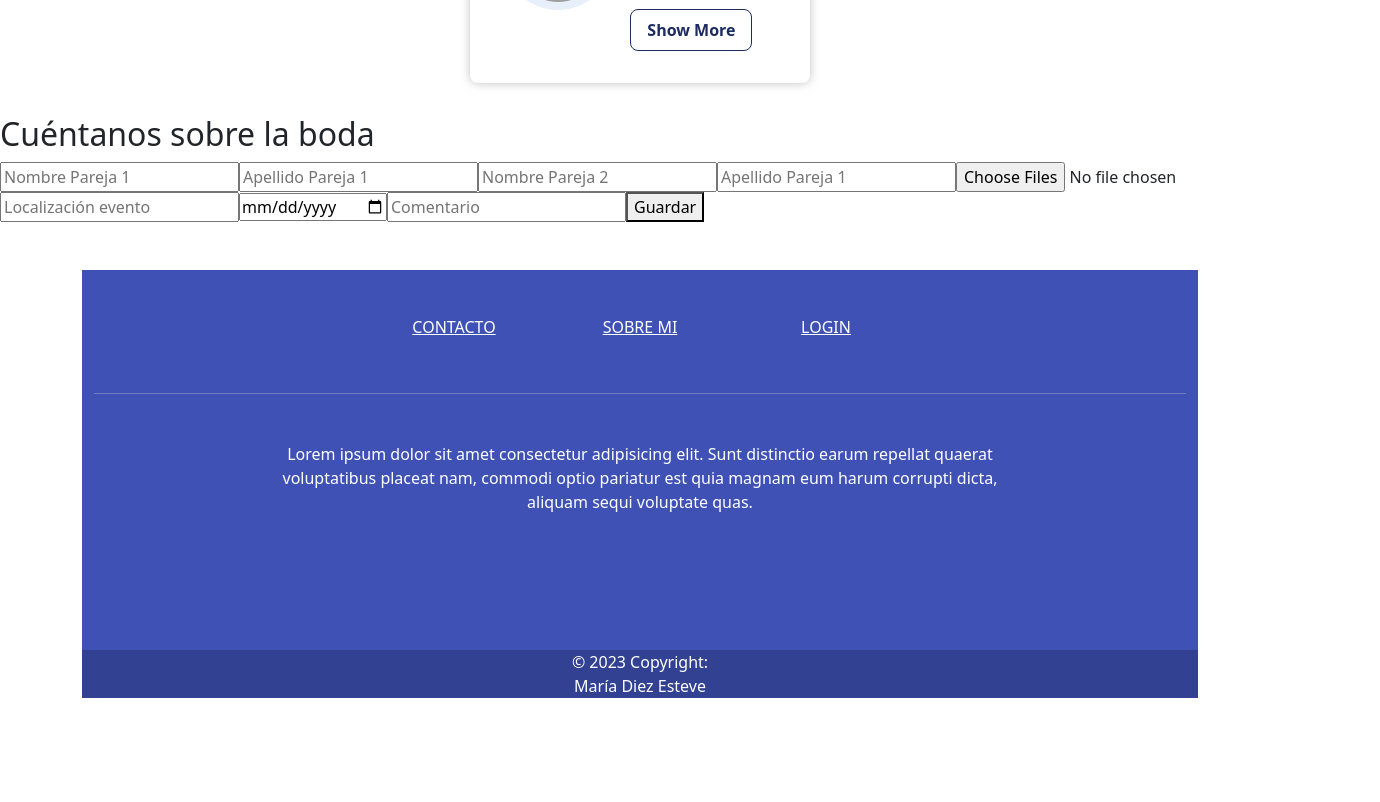
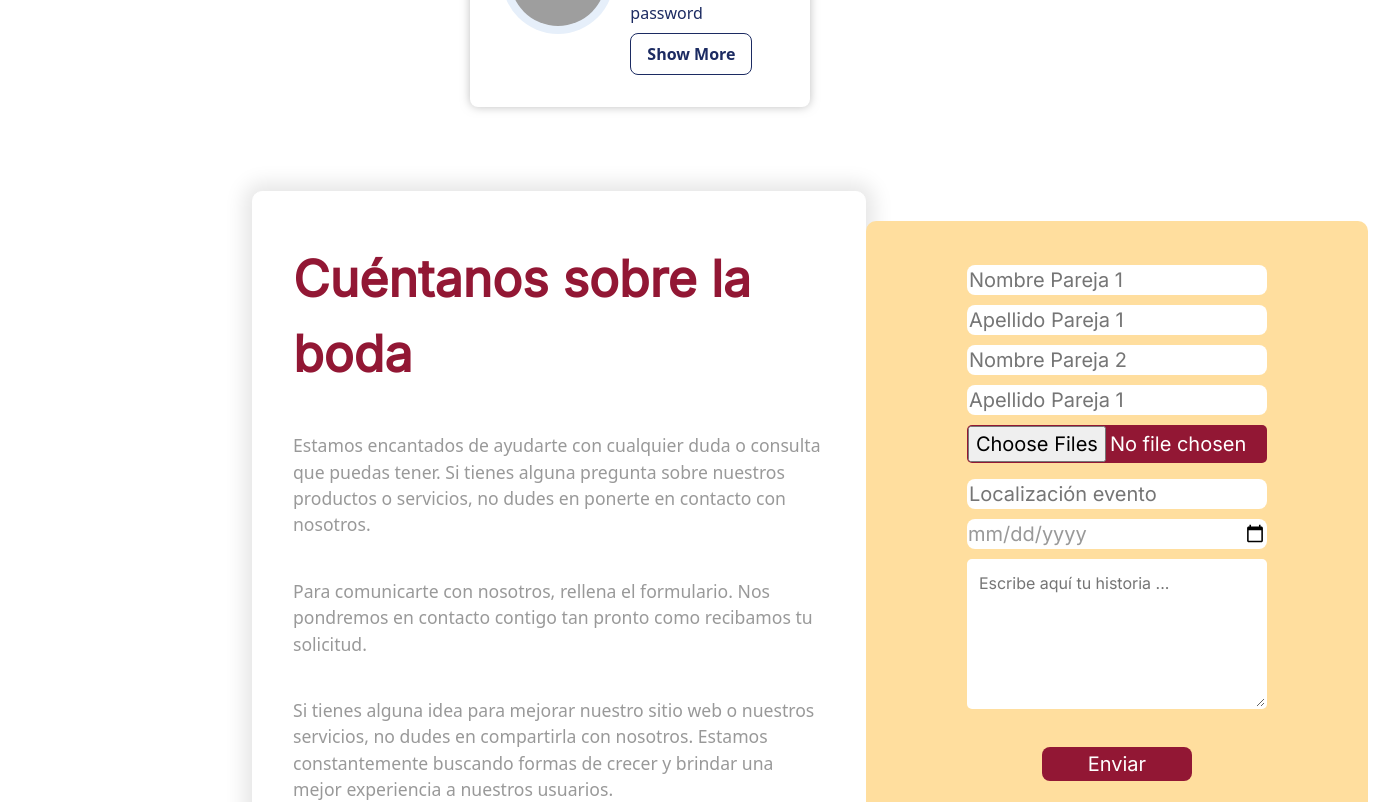
Before and after one commit to MariaDiezEsteve/invitaclick-front, a Vue app: page /profile in a window 1280 px wide. Shown: the part 200-1002 px from the top of the page, 1380 px wide, since content can reach past the window. Before the commit the page ends 946 px from the top, so only its background shows below. Built offline with nearby package versions, Linux system fonts and the light colour scheme; grey boxes are pictures that could not be loaded.

Commit message:
incluido el formulario de contacto, funcionando, ok

```diff
--- a/src/components/Cards/HowtogetitCard.vue
+++ b/src/components/Cards/HowtogetitCard.vue
@@ -1,4 +1,7 @@
 <template>
+  <div>
+        <h2 id="title-how-to-get-it">Como comprar</h2>
+    </div>
     <section class="hero-section">
         <div class="card-grid">
             <a class="card" href="#">
--- a/src/components/Cards/ModelsCard.vue
+++ b/src/components/Cards/ModelsCard.vue
@@ -1,6 +1,6 @@
 <template>
     <div>
-        <h1>Modelos para elegir</h1>
+        <h2 id="title-design-models">Modelos para elegir</h2>
     </div>
     <section class="hero-section">
         <div class="card">
--- a/src/components/Form/ContactmeForm.vue
+++ b/src/components/Form/ContactmeForm.vue
@@ -8,22 +8,19 @@
           <div class="eula">Si tienes alguna idea para mejorar nuestro sitio web o nuestros servicios, no dudes en compartirla con nosotros. Estamos constantemente buscando formas de crecer y brindar una mejor experiencia a nuestros usuarios.</div>
         </div>
         <div class="right">
-          <div class="form">
+          <form @submit.prevent>
             <label for="nombre">Nombre</label>
-            <input type="text" id="nombre" />
+            <input type="text" id="nombre" v-model="formData.name" />
             <!-- v-model="" -->
             <label for="telefono">Teléfono</label>
-            <input type="tel" id="telefono" />
+            <input type="tel" id="telefono" v-model="formData.phone" />
             <!-- v-model="" -->
             <label for="email">Email</label>
-            <input type="email" id="email" />
-            <!-- v-model="" -->
+            <input type="email" id="email" v-model="formData.email" />
             <label for="comentario">Pregúntanos</label>
-            <textarea rows="4" cols="70" name="textarea" placeholder="Escribe aquí..." maxlength="1000"></textarea>
-
-            <!-- v-model="" -->
-            <input type="submit" id="submit" value="Enviar" />
-          </div>
+            <textarea rows="4" cols="70" name="textarea" placeholder="Escribe aquí..." maxlength="1000" v-model="formData.question"></textarea>
+            <input type="submit" id="submit" @click="submitDataContact" value="Enviar" />
+          </form>
         </div>
       </div>
     </div>
@@ -37,6 +34,40 @@
 //   onMounted(() => {
 //    ;
 //   });
+
+import axios from 'axios';
+import { reactive} from 'vue';
+
+const formData = reactive({
+  "name": "",
+  "email": "",
+  "phone": "",
+  "question": ""
+});
+
+
+const submitDataContact = async () => {
+  console.log("esto es nombre", formData.name)
+  console.log("esto es email", formData.email)
+  console.log("esto es phone", formData.phone)
+  console.log("esto es question", formData.question)
+  let isError = false;
+  try {
+   await axios.post("http://127.0.0.1:5000/contact/create", {
+      name: formData.name,
+      email: formData.email,
+      phone: formData.phone,
+      question: formData.question,
+    });
+
+    location.reload();
+  } catch (error) {
+    isError = true;
+    console.error(error);
+  }
+
+  return isError;
+};
 
   </script>
 
@@ -132,7 +163,7 @@
     width: 150%;
   }
 }
-.form {
+form {
     position: absolute;
     top: 48%;
     left: 50%;
--- a/src/components/Form/CreatedataForm.vue
+++ b/src/components/Form/CreatedataForm.vue
@@ -1,25 +1,34 @@
 <template>
-    <div>
-    <h2>Cuéntanos sobre la boda</h2>
-    <form @submit.prevent="submitData">
+  <div class="page">
+    <div class="container">
+      <div class="left">
+            <div class="login">Cuéntanos sobre la boda</div>
+            <div class="eula">Estamos encantados de ayudarte con cualquier duda o consulta que puedas tener. Si tienes alguna pregunta sobre nuestros productos o servicios, no dudes en ponerte en contacto con nosotros.</div>
+            <div class="eula">Para comunicarte con nosotros, rellena el formulario. Nos pondremos en contacto contigo tan pronto como recibamos tu solicitud.</div>
+            <div class="eula">Si tienes alguna idea para mejorar nuestro sitio web o nuestros servicios, no dudes en compartirla con nosotros. Estamos constantemente buscando formas de crecer y brindar una mejor experiencia a nuestros usuarios.</div>
+      </div>
+      <div class="right">
+        <form @submit.prevent>
             <input type="text" v-model="formData.name_one" placeholder="Nombre Pareja 1">
             <input type="text" v-model="formData.lastname_one" placeholder="Apellido Pareja 1">
             <input type="text" v-model="formData.name_two" placeholder="Nombre Pareja 2">
             <input type="text" v-model="formData.lastname_two" placeholder="Apellido Pareja 1">
-      <input type="file" ref="fileInput" multiple @change="handleFiles($event)">
+            <div class="upload-container">
+                <input type="file" class="file" ref="fileInput" multiple @change="handleFiles($event)">
+            </div>
             <input type="text" v-model="formData.event_location" placeholder="Localización evento">
             <input type="date" v-model="formData.event_date" placeholder="Día del evento">
-      <input type="text" v-model="formData.comment" placeholder="Comentario">
-      <button>Guardar</button>
+            <textarea rows="4" cols="70" name="textarea" placeholder="Escribe aquí tu historia ..." maxlength="1000"  v-model="formData.comment"></textarea>
+            <input type="submit" id="submit" @click="submitDataFrom" value="Enviar" />
           </form>
+      </div>
+    </div>
   </div>
 </template>
 
 <script setup>
 import axios from 'axios';
 import { reactive, ref } from 'vue';
-
-const fileInput = ref(null);
 
 const formData = reactive({
   "name_one": "",
@@ -31,49 +40,36 @@ const formData = reactive({
   "comment": "",
 });
 
-let jsonData = ref(null);
+const  imageFiles = ref([]);
 
 const handleFiles = (event) => {
 const files = event.target.files;
-  if (files.length === 0) {
-    console.log('No se seleccionaron archivos.');
-    return;
-  }
-
-  const photosData = [];
-
-  for (let i = 0; i < files.length; i++) {
-    const file = files[i];
-    const reader = new FileReader();
-
-    reader.onload = function (event) {
-      const photoData = {
-        name: file.name,
-        type: file.type,
-        size: file.size,
-        dataURL: event.target.result
+imageFiles.value = Array.from(files);
+console.log('description', imageFiles.value);
 };
 
-      photosData.push(photoData);
 
-      if (photosData.length === files.length) {
-        const dataToSave = {
-          photos: photosData
+
+
+const submitDataFrom = async () => {
+  let isError = false;
+  const filePromises = imageFiles.value.map(file => {
+  return new Promise((resolve, reject) => {
+    const reader = new FileReader();
+    reader.onload = (event) => {
+      // Obtener los datos del archivo leído
+      const fileData = event.target.result;
+      resolve(fileData);
     };
-
-        jsonData.value = JSON.stringify(dataToSave);
-        console.log("imagenes guardadas", jsonData);
-      }
+    reader.onerror = (error) => {
+      reject(error);
     };
-    reader.readAsDataURL(file);
-  }
-};
-
-const submitData = async () => {
-  let isError = false;
-  const files = fileInput.value.files;
+    reader.readAsDataURL(file); // Leer el archivo como una URL de datos
+  });
+});
 
   try {
+    const filesData = await Promise.all(filePromises);
    await axios.post("http://127.0.0.1:5000/sheets/create", {
       name_one: formData.name_one,
       lastname_one: formData.lastname_one,
@@ -82,11 +78,13 @@ const submitData = async () => {
       event_location: formData.event_location,
       event_date: formData.event_date,
       comment: formData.comment,
-      files: jsonData.value,
+      files: filesData,
       id_guest: null,
       id_product: null,
       id_user: null
     });
+
+    location.reload();
   } catch (error) {
     isError = true;
     console.error(error);
@@ -100,5 +98,161 @@ const submitData = async () => {
   </script>
 
   <style lang="scss" scoped>
+ @import "@/assets/Sass/--parcial.scss";
+.page {
+  display: flex;
+  flex-direction: column;
+}
+@media (max-width: 767px) {
+.page {
+    height: auto;
+    margin-bottom: 20px;
+    padding-bottom: 20px;
+  }
+}
+.container {
+  display: flex;
+  margin: 2rem 15rem;
+}
+@media (max-width: 767px) {
+  .container {
+    flex-direction: column;
+    height: 1030px;
+    width: 350px;
+    margin: 2rem 3.5rem;
+  }
+}
+.left {
+  background: white;
+  top: 20px;
+  position: relative;
+  width: 122%;
+  border: 1px solid white;
+  border-radius: 10px;
+  box-shadow: 0px 0px 20px 8px rgba(0,0,0,0.1);
+}
+@media (max-width: 767px) {
+  .left {
+    height: 100%;
+    left: 1px;
+    width: 150%;
+    max-height: 60%;
+  }
+}
+.login {
+  font-size: 50px;
+  font-weight: 900;
+  font-family: $inter;
+  margin: 50px 40px 40px;
+  color: $colour_one;
+}
+
+@media (max-width: 767px) {
+  .login{
+    font-size: 2rem;
+  }
+}
+.eula {
+  color: #999;
+  font-size: 1.1rem;
+  line-height: 1.5;
+  margin: 40px;
+}
+
+@media (max-width: 767px) {
+  .eula {
+    font-size: 0.9rem;
+  }
+}
+.right {
+  background: $colour_four;
+  color: #F1F1F2;
+  position: relative;
+  top: 50px;
+  height: 614px;
+  width: 100%;
+  border-radius: 10px;
+}
+@media (max-width: 767px) {
+  .right {
+    flex-shrink: 0;
+    top: 10px;
+    width: 150%;
+  }
+}
+form {
+    position: absolute;
+    top: 50%;
+    left: 50%;
+    transform: translate(-50%, -50%);
+    text-align: center;
+}
+
+input {
+  background: white;
+  border: 0;
+  color: #999;
+  font-size: 20px;
+  height: 30px;
+  line-height: 30px;
+  outline: none !important;
+  width: 100%;
+  font-family: $inter;
+  border-radius: 0.5rem;
+  margin-bottom: 10px;
+}
+
+input::-moz-focus-inner {
+  border: 0;
+  color: #999;
+  font-size: 20px;
+  height: 30px;
+  line-height: 30px;
+}
+
+textarea{
+    border-radius: 0.5rem;
+    width: 300px;
+    height: 150px;
+    padding: 10px;
+    font-size: 16px;
+    border: 2px solid transparent;
+    border-radius: 5px;
+    resize: vertical;
+    font-family: $inter;
+    color: #999;
+}
+
+textarea:focu{
+    border: none;
+}
+
+#submit{
+    margin-top: 2rem;
+    border-radius: 8px;
+    color: #ffffff;
+    background: $colour_one;
+    border: 1px solid transparent;
+    text-align: center;
+    font-family: $inter;
+    width: 50%;
+    height: 100%;
+}
+
+#submit:hover {
+    background: $colour_two;
+}
+.upload-container > input {
+    display: flex;
+    justify-content: center;
+    border-radius: 5px;
+    color: #ffffff;
+    background: $colour_one;
+    border: 1px solid transparent;
+    font-family: $inter;
+    width: 100%;
+    height: 150%;
+    margin-bottom: 1rem;
+}
 
 </style>
--- a/src/components/Navbar/NavbarNav.vue
+++ b/src/components/Navbar/NavbarNav.vue
@@ -10,10 +10,10 @@
     <div class="collapse navbar-collapse" id="navbarNav">
       <ul class="navbar-nav">
         <li class="nav-item">
-          <a class="nav-link" aria-current="page" href="#">Diseños</a>
+          <a class="nav-link" href="/#title-design-models">Diseños</a>
         </li>
         <li class="nav-item">
-          <a class="nav-link" href="#">Como comprar</a>
+          <a class="nav-link" href="/#title-how-to-get-it">Como comprar</a>
         </li>
         <li class="nav-item">
           <a class="nav-link" href="/contact">Contacto</a>
--- a/src/views/HomeView.vue
+++ b/src/views/HomeView.vue
@@ -5,9 +5,9 @@
   <div>
     <Header />
   </div>
-      <svg xmlns="http://www.w3.org/2000/svg" viewBox="0 0 1440 320"><path fill="#ffe56c" fill-opacity="1" d="M0,128L80,122.7C160,117,320,107,480,117.3C640,128,800,160,960,160C1120,160,1280,128,1360,112L1440,96L1440,0L1360,0C1280,0,1120,0,960,0C800,0,640,0,480,0C320,0,160,0,80,0L0,0Z"></path></svg>
+    <svg xmlns="http://www.w3.org/2000/svg" viewBox="0 0 1440 320"><path fill="#ffe56c" fill-opacity="1" d="M0,128L80,122.7C160,117,320,107,480,117.3C640,128,800,160,960,160C1120,160,1280,128,1360,112L1440,96L1440,0L1360,0C1280,0,1120,0,960,0C800,0,640,0,480,0C320,0,160,0,80,0L0,0Z"></path></svg>
   <div>
-      <Including />
+    <Including />
   </div>
   <div>
     <HowToGetIt />
--- a/src/views/LoginView.vue
+++ b/src/views/LoginView.vue
@@ -1,6 +1,6 @@
 <template>
     <div>
-        <NavLogin  />
+        <Navbar />
     </div>
     <div>
         <LoginView />
@@ -11,7 +11,7 @@
 </template>
 
 <script setup>
-import NavLogin from '../components/Navbar/NavbarLogin.vue'
+import Navbar from '@/components/Navbar/NavbarNav.vue'
 import LoginView from '../components/Form/LoginForm.vue'
 import FooterNav from '@/components/Navbar/FooterNav.vue'
 
```
Also changed, not shown: src/components/Navbar/NavbarLogin.vue (+38 -2 lines), src/views/ProfileView.vue (+23 -1 lines). Lines whose indentation alone changed are shown as unchanged.
